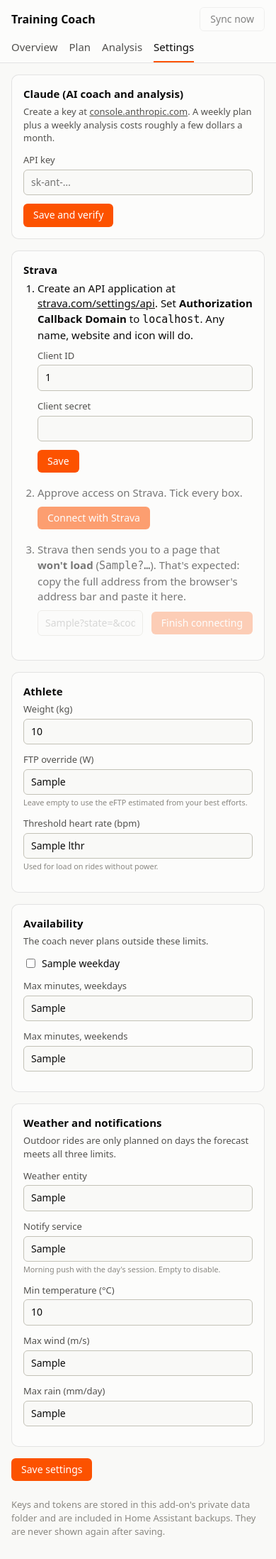
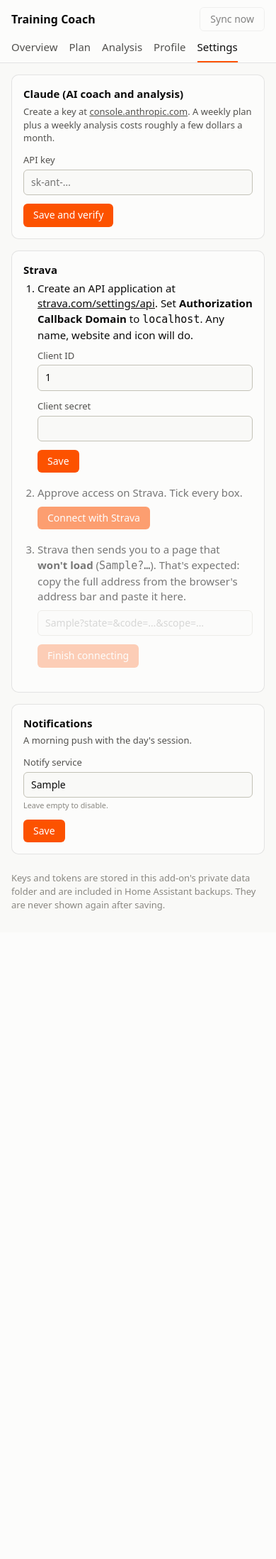
Before and after one commit to johanlasses/training-coach, a FastAPI app: template training_coach/app/templates/settings.html in a window 390 px wide. Shown: the whole page at 71% size. After the commit the page ends 1283 px from the top, so only its background shows below. Run offline with FastAPI, Linux system fonts and the light colour scheme; the template is opened without the code that fills it: most values are stand-ins (such as "Sample title", 1, 10 or a date in 2020); parts of the project's set-up code (start-up, migrations or seed data) failed here and were passed over; some libraries are stand-ins or nearby versions.

Commit message:
Add Profile tab, slim Settings, remove weather logic (0.2.0)
Profile holds athlete data and availability; Settings keeps only the
Claude key, the Strava connection and notifications. Both save through
one apply_form helper; saving the profile recomputes TSS.

Weather-based planning is gone: no HA forecast fetch, no rideable
thresholds, no weather_note in the plan schema. Outdoor vs Zwift now
comes from season and daylight. Old settings with weather keys still
load. On phones, the Strava paste field stacks above its button.

Co-Authored-By: Claude Opus 5.5 <noreply@anthropic.com>

```diff
--- a/tools/seed_demo.py
+++ b/tools/seed_demo.py
@@ -73,17 +73,17 @@ for i in range(7):
     d = (ws + timedelta(days=i)).isoformat()
     if i == 1:
         days.append({"date": d, "kind": "zwift", "title": "Sweet spot 3×12", "description": "Steady sweet spot, smooth pedalling.",
-                     "duration_min": 66, "intensity": "sweetspot", "target_tss": 70, "bike": "trainer", "terrain": "", "weather_note": "",
+                     "duration_min": 66, "intensity": "sweetspot", "target_tss": 70, "bike": "trainer", "terrain": "",
                      "steps": [step("warmup", duration_s=600, power_low=0.45, power_high=0.75),
                                step("intervals", repeat=3, on_s=720, off_s=240, on_power=0.9, off_power=0.55, cadence=90, text="Settle in"),
                                step("cooldown", duration_s=480, power_low=0.6, power_high=0.4)]})
     elif i == 5:
         days.append({"date": d, "kind": "outdoor", "title": "Long gravel endurance", "description": "Z2, fuel every 30 min.",
                      "duration_min": 150, "intensity": "endurance", "target_tss": 120, "bike": "gravel",
-                     "terrain": "Forest roads north of Västerås", "weather_note": "Dry, 9°C, light wind", "steps": []})
+                     "terrain": "Forest roads north of Västerås", "steps": []})
     else:
         days.append({"date": d, "kind": "rest", "title": "Rest", "description": "Off the bike.", "duration_min": 0,
-                     "intensity": "recovery", "target_tss": 0, "bike": "none", "terrain": "", "weather_note": "", "steps": []})
+                     "intensity": "recovery", "target_tss": 0, "bike": "none", "terrain": "", "steps": []})
 db.save_plan(ws.isoformat(), datetime.now().isoformat(timespec="seconds"), "demo",
              {"week_focus": "Build aerobic base", "rationale": "Demo plan.", "days": days, "block_week": 2}, [])
 db.save_analysis(datetime.now().isoformat(timespec="seconds"), "manual", "demo",
--- a/training_coach/app/analysis.py
+++ b/training_coach/app/analysis.py
@@ -12,7 +12,7 @@ SYSTEM = """You are a sharp, honest cycling coach and sports scientist analysing
 gravel cyclist's training (Zwift indoors, road/gravel outside, Mälardalen, Sweden). Goal: general \
 fitness and FTP gain. You get a JSON snapshot: load (CTL/ATL/TSB), 12 weeks of volume, power curves \
 (90 d and 365 d best efforts), eFTP trend, zone distribution, Pw:HR decoupling, recent rides, season \
-and forecast.
+and daylight.
 
 Go deeper than Zwift or Strava summaries. Reason from the numbers: compare 90-day and 365-day power \
 curves to find strengths and limiters (e.g. strong 5 min vs. weak 20 min suggests aerobic/threshold \
--- a/training_coach/app/config.py
+++ b/training_coach/app/config.py
@@ -30,11 +30,7 @@ class Config:
     available_days: list[str] = field(default_factory=lambda: ["mon", "tue", "wed", "thu", "sat", "sun"])
     max_weekday_minutes: int = 75
     max_weekend_minutes: int = 180
-    weather_entity: str = "weather.forecast_hem"
     notify_service: str = "notify.johan_iphone"
-    rideable_min_temp_c: float = 3.0
-    rideable_max_wind_ms: float = 10.0
-    rideable_max_precip_mm: float = 2.0
 
     def max_minutes(self, weekday: int) -> int:
         """Max training minutes for a weekday (0=Mon); 0 when the day is unavailable."""
--- a/training_coach/app/main.py
+++ b/training_coach/app/main.py
@@ -67,16 +67,15 @@ class State:
         await sync(self.db, self.strava, self.cfg)
         await self.publish()
 
-    async def snapshot(self) -> dict:
-        forecast = await ha.daily_forecast(self.cfg.weather_entity)
-        return stats.snapshot(self.db.activities(), date.today(), self.cfg, forecast)
+    def snapshot(self) -> dict:
+        return stats.snapshot(self.db.activities(), date.today(), self.cfg)
 
     async def do_plan(self, week_start: date) -> None:
-        await coach.generate_plan(self.db, self.cfg, await self.snapshot(), week_start, date.today())
+        await coach.generate_plan(self.db, self.cfg, self.snapshot(), week_start, date.today())
         await self.publish()
 
     async def do_analysis(self, kind: str) -> None:
-        await analysis.run_analysis(self.db, self.cfg, await self.snapshot(), kind)
+        await analysis.run_analysis(self.db, self.cfg, self.snapshot(), kind)
 
     async def publish(self) -> None:
         today = date.today()
@@ -250,20 +249,12 @@ async def analysis_now(request: Request):
     return back(request, "/analysis")
 
 
-@app.get("/settings")
-async def settings_view(request: Request):
-    st: State = request.app.state.st
-    return render(request, "settings.html", cfg=st.cfg, weekdays=WEEKDAYS, athlete=st.db.get("strava_athlete"),
-                  strava_app=st.strava.has_app, authorize_url=st.strava.authorize_url() if st.strava.has_app else None,
-                  redirect_uri=REDIRECT_URI, has_secret={k: bool(getattr(st.cfg, k)) for k in SECRETS})
+def apply_form(st: State, form) -> list[str]:
+    """Apply the config fields present in a submitted form and persist. Returns parse errors.
 
-
-@app.post("/settings")
-async def settings_save(request: Request):
-    st: State = request.app.state.st
-    form = await request.form()
+    Fields missing from the form are untouched, so each page only changes its own settings.
+    """
     cfg = st.cfg
-    old_key = cfg.anthropic_api_key
     errors = []
     for name, typ in FIELD_TYPES.items():
         if name == "available_days":
@@ -283,8 +274,22 @@ async def settings_save(request: Request):
         cfg.anthropic_api_key = ""
     save_config(st.db, cfg)
     st.reload()
-    recompute(st.db, st.cfg)
+    return errors
 
+
+@app.get("/settings")
+async def settings_view(request: Request):
+    st: State = request.app.state.st
+    return render(request, "settings.html", cfg=st.cfg, athlete=st.db.get("strava_athlete"),
+                  strava_app=st.strava.has_app, authorize_url=st.strava.authorize_url() if st.strava.has_app else None,
+                  redirect_uri=REDIRECT_URI, has_secret={k: bool(getattr(st.cfg, k)) for k in SECRETS})
+
+
+@app.post("/settings")
+async def settings_save(request: Request):
+    st: State = request.app.state.st
+    old_key = st.cfg.anthropic_api_key
+    errors = apply_form(st, await request.form())
     if errors:
         st.flash = ("error", "Saved, except: " + "; ".join(errors))
     elif st.cfg.anthropic_api_key and st.cfg.anthropic_api_key != old_key:
@@ -294,6 +299,22 @@ async def settings_save(request: Request):
     else:
         st.flash = ("ok", "Settings saved.")
     return back(request, "/settings")
+
+
+@app.get("/profile")
+async def profile_view(request: Request):
+    st: State = request.app.state.st
+    return render(request, "profile.html", cfg=st.cfg, weekdays=WEEKDAYS)
+
+
+@app.post("/profile")
+async def profile_save(request: Request):
+    st: State = request.app.state.st
+    errors = apply_form(st, await request.form())
+    recompute(st.db, st.cfg)  # FTP override and LTHR change every ride's TSS
+    await st.publish()
+    st.flash = ("error", "Saved, except: " + "; ".join(errors)) if errors else ("ok", "Profile saved.")
+    return back(request, "/profile")
 
 
 @app.post("/settings/strava/connect")
--- a/training_coach/app/static/app.css
+++ b/training_coach/app/static/app.css
@@ -134,20 +134,20 @@ table.zones { width: 100%; border-collapse: collapse; font-size: 13px; font-vari
 table.zones td { padding: 3px 6px 3px 0; }
 .zbar { height: 10px; border-radius: 0 4px 4px 0; background: var(--series-1); min-width: 2px; }
 
-.settings { max-width: 820px; }
-.settings label { display: block; font-size: 13px; color: var(--text-secondary); margin-bottom: 12px; }
-.settings label small { display: block; color: var(--text-muted); margin-top: 3px; }
-.settings label.inline { display: inline-flex; gap: 6px; align-items: center; margin: 0 14px 12px 0; color: var(--text-primary); font-size: 14px; }
-.settings input:not([type=checkbox]) {
+.form-page { max-width: 820px; }
+.form-page label { display: block; font-size: 13px; color: var(--text-secondary); margin-bottom: 12px; }
+.form-page label small { display: block; color: var(--text-muted); margin-top: 3px; }
+.form-page label.inline { display: inline-flex; gap: 6px; align-items: center; margin: 0 14px 12px 0; color: var(--text-primary); font-size: 14px; }
+.form-page input:not([type=checkbox]) {
   display: block; width: 100%; margin-top: 4px; font: inherit; font-size: 14px; padding: 7px 10px; border-radius: 6px;
   border: 1px solid var(--axis); background: var(--page); color: var(--text-primary);
 }
-.settings input:disabled { opacity: .5; }
-.settings .row { display: flex; gap: 12px; align-items: center; }
-.settings .row input { margin-top: 0; }
-.settings .grid2 { display: grid; grid-template-columns: 1fr 1fr; gap: 0 16px; }
-.settings .grid3 { display: grid; grid-template-columns: repeat(3, minmax(0, 1fr)); gap: 0 16px; }
-@media (max-width: 700px) { .settings .grid2, .settings .grid3 { grid-template-columns: 1fr; } }
+.form-page input:disabled { opacity: .5; }
+.form-page .row { display: flex; gap: 12px; align-items: center; }
+.form-page .row input { margin-top: 0; }
+.form-page .grid2 { display: grid; grid-template-columns: 1fr 1fr; gap: 0 16px; }
+.form-page .grid3 { display: grid; grid-template-columns: repeat(3, minmax(0, 1fr)); gap: 0 16px; }
+@media (max-width: 700px) { .form-page .grid2, .form-page .grid3 { grid-template-columns: 1fr; } }
 .steps-list { padding-left: 20px; margin: 0; }
 .steps-list li { margin-bottom: 18px; }
 .steps-list li.disabled { opacity: .55; }
@@ -166,4 +166,6 @@ button, .btn { white-space: nowrap; }
   .report { padding: 4px 16px 12px; }
   .report ul, .report ol { padding-left: 20px; }
   .history { border-top: 1px solid var(--border); padding-top: 12px; }
+  .form-page .row { flex-wrap: wrap; }
+  .form-page .row input { flex: 1 1 100%; }
 }
--- a/training_coach/app/stats.py
+++ b/training_coach/app/stats.py
@@ -88,7 +88,7 @@ def dashboard(acts: list[dict], today: date, cfg: Config) -> dict:
     }
 
 
-def snapshot(acts: list[dict], today: date, cfg: Config, forecast: list[dict]) -> dict:
+def snapshot(acts: list[dict], today: date, cfg: Config) -> dict:
     """Compact, factual state of the athlete for the LLM. No raw streams."""
     d = dashboard(acts, today, cfg)
     curve = d["curve90"]
@@ -120,7 +120,6 @@ def snapshot(acts: list[dict], today: date, cfg: Config, forecast: list[dict]) -
         } for a in sorted(recent, key=lambda a: a["start_date_local"])],
         "season": {"phase": season.phase(today), "description": season.PHASE_TEXT[season.phase(today)],
                    "daylight_hours": hours, "sunrise": sunrise, "sunset": sunset},
-        "forecast": forecast,
         "availability": {wd: cfg.max_minutes(i) for i, wd in enumerate(
             ["monday", "tuesday", "wednesday", "thursday", "friday", "saturday", "sunday"])},
     }
--- a/training_coach/app/templates/base.html
+++ b/training_coach/app/templates/base.html
@@ -15,6 +15,7 @@
     <a href="{{ base }}/" class="{{ 'active' if page == 'home' }}">Overview</a>
     <a href="{{ base }}/plan" class="{{ 'active' if page == 'plan' }}">Plan</a>
     <a href="{{ base }}/analysis" class="{{ 'active' if page == 'analysis' }}">Analysis</a>
+    <a href="{{ base }}/profile" class="{{ 'active' if page == 'profile' }}">Profile</a>
     <a href="{{ base }}/settings" class="{{ 'active' if page == 'settings' }}">Settings</a>
   </nav>
   <div class="status">
--- a/training_coach/app/templates/plan.html
+++ b/training_coach/app/templates/plan.html
@@ -43,7 +43,6 @@
       <p style="margin:6px 0 0">{{ d.description }}</p>
       {% if d.kind == 'outdoor' %}
         {% if d.terrain %}<p class="facts" style="margin:6px 0 0"><b>Terrain:</b> {{ d.terrain }}</p>{% endif %}
-        {% if d.weather_note %}<p class="facts" style="margin:2px 0 0"><b>Weather:</b> {{ d.weather_note }}</p>{% endif %}
       {% endif %}
       {% if d.steps %}
         {{ workout_svg(d.steps) | safe }}
@@ -74,7 +73,7 @@
 </div>
 {% else %}
 <div class="card"><p style="margin:0">No plan for this week yet.
-  {% if ai_ok %}Generate one — the coach plans from today through Sunday using your load, power curve, the {{ 'forecast' }} and your availability.{% endif %}
+  {% if ai_ok %}Generate one — the coach plans from today through Sunday using your load, power curve, the season and your availability.{% endif %}
   New plans are generated automatically every Sunday at 18:00 for the coming week.</p></div>
 {% endif %}
 {% endblock %}
--- a/training_coach/app/templates/settings.html
+++ b/training_coach/app/templates/settings.html
@@ -1,7 +1,7 @@
 {% extends "base.html" %}
 {% set page = 'settings' %}
 {% block content %}
-<div class="settings">
+<div class="form-page">
 
 <section class="card">
   <h2>Claude (AI coach and analysis)</h2>
@@ -57,48 +57,15 @@
   {% endif %}
 </section>
 
-<form method="post" action="{{ base }}/settings">
 <section class="card">
-  <h2>Athlete</h2>
-  <div class="grid3">
-    <label>Weight (kg) <input name="weight_kg" value="{{ cfg.weight_kg }}" inputmode="decimal"></label>
-    <label>FTP override (W) <input name="ftp_override" value="{{ cfg.ftp_override or '' }}" inputmode="numeric" placeholder="estimate from rides">
-      <small>Leave empty to use the eFTP estimated from your best efforts.</small></label>
-    <label>Threshold heart rate (bpm) <input name="lthr" value="{{ cfg.lthr }}" inputmode="numeric">
-      <small>Used for load on rides without power.</small></label>
-  </div>
+  <h2>Notifications</h2>
+  <p class="caption">A morning push with the day's session.</p>
+  <form method="post" action="{{ base }}/settings">
+    <label>Notify service <input name="notify_service" value="{{ cfg.notify_service }}" placeholder="notify.mobile_app_…">
+      <small>Leave empty to disable.</small></label>
+    <button>Save</button>
+  </form>
 </section>
-
-<section class="card">
-  <h2>Availability</h2>
-  <p class="caption">The coach never plans outside these limits.</p>
-  <input type="hidden" name="availability" value="1">
-  <div class="days">
-    {% for d in weekdays %}
-    <label class="inline"><input type="checkbox" name="available_days" value="{{ d }}" {{ 'checked' if d in cfg.available_days }}> {{ d | capitalize }}</label>
-    {% endfor %}
-  </div>
-  <div class="grid3">
-    <label>Max minutes, weekdays <input name="max_weekday_minutes" value="{{ cfg.max_weekday_minutes }}" inputmode="numeric"></label>
-    <label>Max minutes, weekends <input name="max_weekend_minutes" value="{{ cfg.max_weekend_minutes }}" inputmode="numeric"></label>
-  </div>
-</section>
-
-<section class="card">
-  <h2>Weather and notifications</h2>
-  <p class="caption">Outdoor rides are only planned on days the forecast meets all three limits.</p>
-  <div class="grid3">
-    <label>Weather entity <input name="weather_entity" value="{{ cfg.weather_entity }}"></label>
-    <label>Notify service <input name="notify_service" value="{{ cfg.notify_service }}" placeholder="notify.mobile_app_…">
-      <small>Morning push with the day's session. Empty to disable.</small></label>
-    <span></span>
-    <label>Min temperature (°C) <input name="rideable_min_temp_c" value="{{ cfg.rideable_min_temp_c }}" inputmode="decimal"></label>
-    <label>Max wind (m/s) <input name="rideable_max_wind_ms" value="{{ cfg.rideable_max_wind_ms }}" inputmode="decimal"></label>
-    <label>Max rain (mm/day) <input name="rideable_max_precip_mm" value="{{ cfg.rideable_max_precip_mm }}" inputmode="decimal"></label>
-  </div>
-</section>
-<button>Save settings</button>
-</form>
 
 <p class="muted" style="font-size:13px; margin-top:24px">Keys and tokens are stored in this add-on's private data folder and are
   included in Home Assistant backups. They are never shown again after saving.</p>
```
Also changed, not shown: CLAUDE.md (+6 -3 lines), tests/test_coach.py (+2 -10 lines), tests/test_llm.py (+1 -1 lines), tests/test_settings.py (+29 -6 lines), training_coach/app/coach.py (+8 -20 lines), training_coach/app/ha.py (+1 -25 lines), training_coach/app/templates/profile.html (added, +34 -0 lines), .claude/agents/training-science-reviewer.md, README.md, 2 other files.
